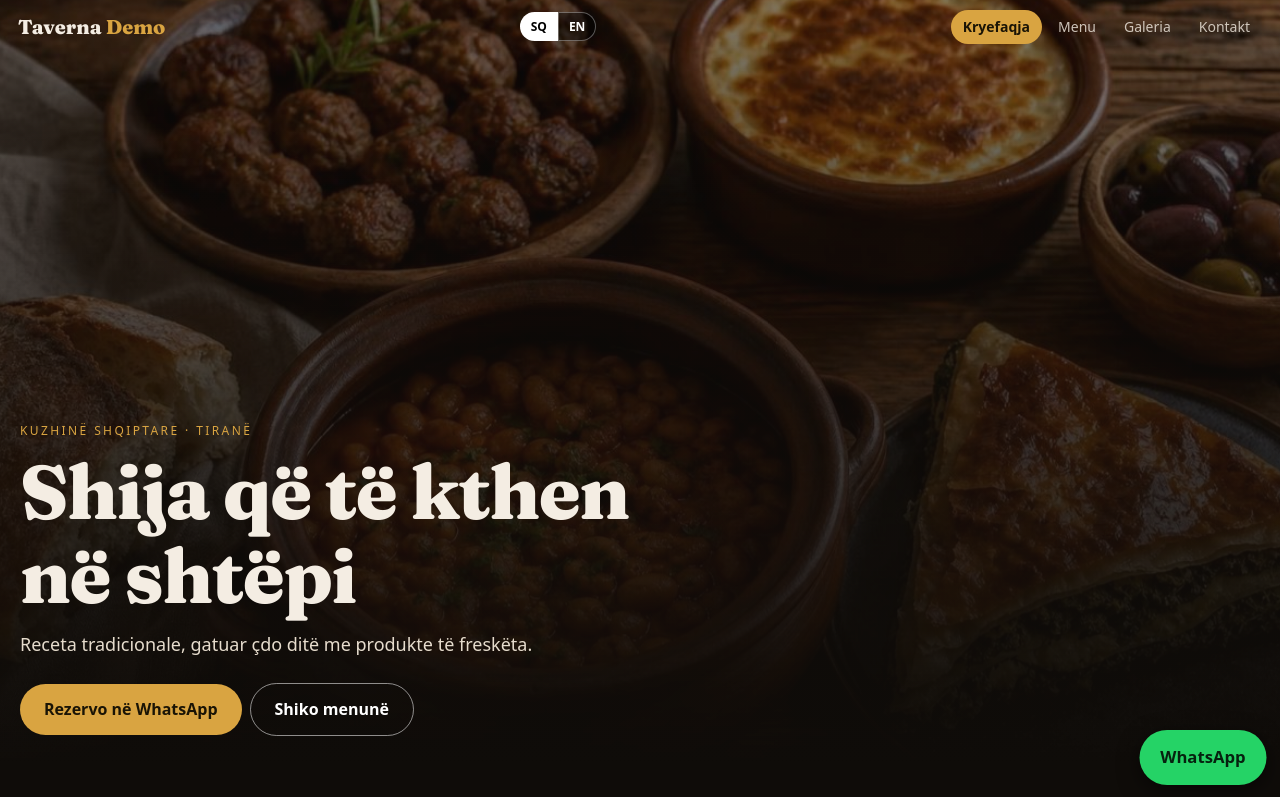
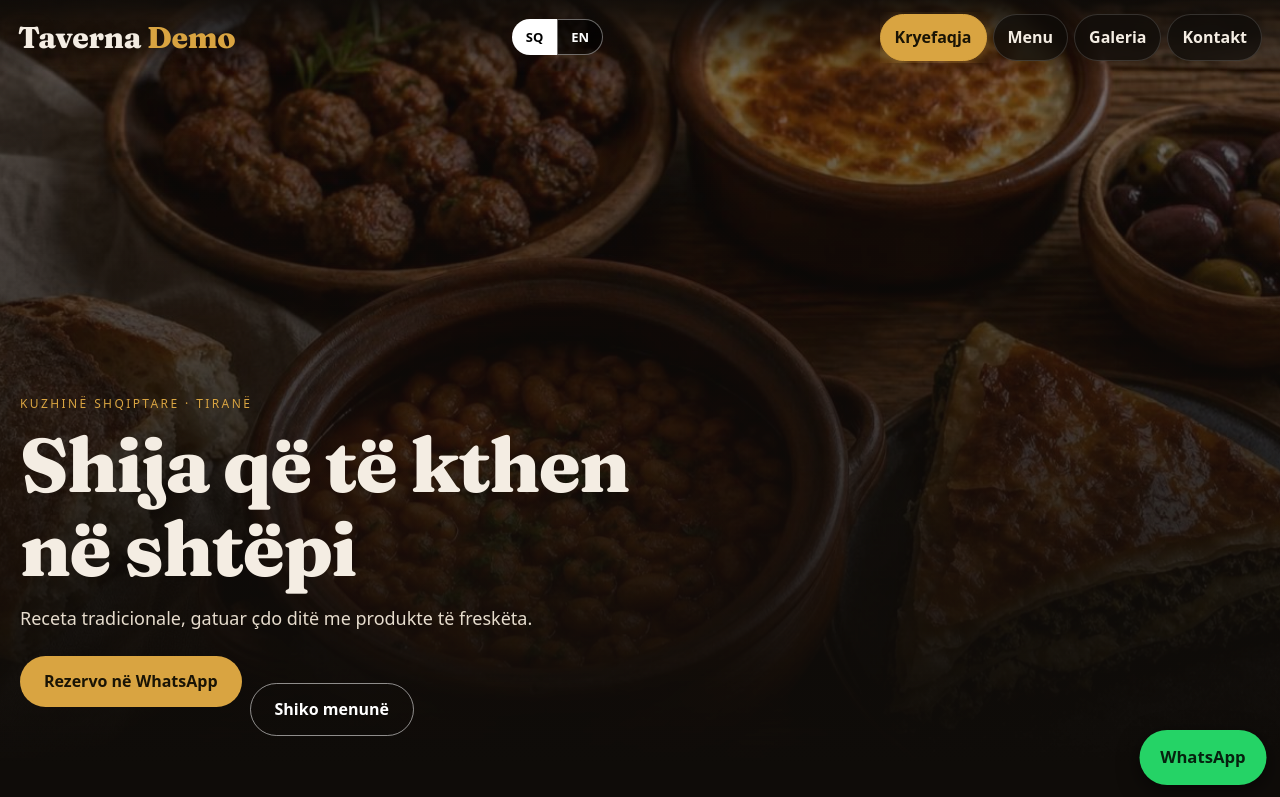
Before and after one commit to web-Tirana/web-Tirana.github.io, a plain HTML site: page index.html in a window 1280 px wide. Shown: the top 797 px of the page. Drawn offline with Linux system fonts and the light colour scheme.

Commit message:
Add files via upload

```diff
--- a/index.html
+++ b/index.html
@@ -6,16 +6,19 @@
 <style>
 :root{--bg:#0F0C09;--card:#1A1510;--ink:#F4EDE3;--mut:#B3A797;--line:#33291E;--acc:#D9A441;--red:#B8433A}
 *{box-sizing:border-box;margin:0}html{scroll-behavior:smooth}
-body{background:var(--bg);color:var(--ink);font:16px/1.55 system-ui,-apple-system,sans-serif;overflow-x:hidden}
+html{background:var(--bg)}body{position:relative;color:var(--ink);font:16px/1.55 system-ui,-apple-system,sans-serif;overflow-x:hidden}
+body:before{content:"";position:fixed;inset:-25%;z-index:-1;pointer-events:none;will-change:transform;background:radial-gradient(40% 35% at 20% 25%,#d9a44133,transparent 70%),radial-gradient(35% 30% at 80% 70%,#b8433a30,transparent 70%),radial-gradient(30% 30% at 60% 15%,#d9a44122,transparent 70%);animation:dr 24s ease-in-out infinite alternate}
+@keyframes dr{to{transform:translate3d(6%,-5%,0) scale(1.15) rotate(4deg)}}
 h1,h2,h3{font-family:Fraunces,Georgia,serif;font-weight:800;line-height:1.1}
 img{display:block;width:100%;height:100%;object-fit:cover}
-header{position:fixed;top:0;left:0;right:0;z-index:20;padding:calc(env(safe-area-inset-top,0px) + 10px) 18px 8px;transition:.35s;display:flex;flex-wrap:wrap;align-items:center;justify-content:space-between;gap:4px 12px}
+header{position:fixed;top:0;left:0;right:0;z-index:20;padding:calc(env(safe-area-inset-top,0px) + 12px) 18px 12px;background:linear-gradient(#0F0C09e6,#0F0C0900);transition:.35s;display:flex;flex-wrap:wrap;align-items:center;justify-content:space-between;gap:4px 12px}
 header.sc{background:#0F0C09ee;backdrop-filter:blur(10px);box-shadow:0 1px 0 var(--line)}
-.logo{font:800 20px Fraunces,serif;color:var(--ink);text-decoration:none}.logo b{color:var(--acc)}
-nav{display:flex;gap:4px;order:3;width:100%;overflow-x:auto;scrollbar-width:none}
-nav a{color:var(--ink);text-decoration:none;font-size:14px;padding:6px 12px;border-radius:99px;opacity:.8;white-space:nowrap}
-nav a.on{background:var(--acc);color:#1a1405;opacity:1;font-weight:700}
-.lang button{border:1px solid #fff5;background:#0007;color:#fff;font:600 12px system-ui;padding:5px 10px;cursor:pointer}
+.logo{font:800 30px Fraunces,serif;letter-spacing:-.3px;color:var(--ink);text-decoration:none;text-shadow:0 2px 14px #000b}.logo b{color:var(--acc)}
+nav{display:flex;gap:6px;order:3;width:100%;overflow-x:auto;scrollbar-width:none;padding:2px 0}
+nav a{flex:1;text-align:center;color:var(--ink);text-decoration:none;font-size:16px;font-weight:600;padding:10px 14px;border-radius:99px;background:#0F0C09b8;border:1px solid #ffffff26;backdrop-filter:blur(6px);white-space:nowrap;transition:.25s}
+nav a:hover,nav a:active{border-color:var(--acc);background:#d9a44133}
+nav a.on{background:var(--acc);color:#1a1405;border-color:var(--acc);font-weight:800;box-shadow:0 4px 16px #d9a44155}
+.lang button{border:1px solid #fff6;background:#0009;color:#fff;font:600 13px system-ui;padding:8px 13px;cursor:pointer}
 .lang button:first-child{border-radius:99px 0 0 99px}.lang button:last-child{border-radius:0 99px 99px 0}.lang .on{background:#fff;color:#000}
 .hero{position:relative;height:100svh;min-height:560px;display:flex;align-items:flex-end;overflow:hidden}
 .sl{position:absolute;inset:0;opacity:0;animation:fd 18s infinite}.sl:nth-child(2){animation-delay:6s}.sl:nth-child(3){animation-delay:12s}
@@ -30,9 +33,9 @@ nav a.on{background:var(--acc);color:#1a1405;opacity:1;font-weight:700}
 h1{font-size:clamp(40px,11vw,76px);letter-spacing:-1.5px}
 .hi p{margin:14px 0 24px;font-size:18px;color:#e6dccd}
 .btn{display:inline-block;text-decoration:none;font-weight:700;padding:13px 24px;border-radius:99px;margin:0 8px 8px 0;transition:.25s;border:0;cursor:pointer;font-size:16px}
-.b1{background:var(--acc);color:#1a1405}.b1:hover{transform:translateY(-3px);box-shadow:0 8px 24px #d9a44144}
+.b1{background:var(--acc);color:#1a1405;position:relative;overflow:hidden}.b1:after{content:"";position:absolute;top:0;left:-70%;width:45%;height:100%;background:linear-gradient(100deg,transparent,#ffffff70,transparent);transform:skewX(-20deg);animation:sh 5s infinite}@keyframes sh{0%,65%{left:-70%}100%{left:130%}}.b1:hover{transform:translateY(-3px);box-shadow:0 8px 24px #d9a44144}
 .b2{border:1px solid #fff8;color:#fff;background:none}.b2:hover{background:#fff2}
-.pg{padding:96px 20px 60px;max-width:760px;margin:0 auto}.pg.h{padding:0;max-width:none}
+.pg{padding:calc(env(safe-area-inset-top,0px) + 150px) 20px 60px;max-width:760px;margin:0 auto}.pg.h{padding:0;max-width:none}
 .sec{max-width:760px;margin:0 auto;padding:56px 20px}
 h2{font-size:clamp(30px,8vw,44px);margin-bottom:16px}
 .rv{opacity:0;transform:translateY(28px);transition:opacity .8s,transform .8s}.rv.in{opacity:1;transform:none}
@@ -52,8 +55,8 @@ form{display:grid;gap:10px;margin:14px 0 26px}form input,form select{padding:13p
 footer{text-align:center;color:var(--mut);font-size:13px;padding:30px 20px 100px}
 .wa{position:fixed;right:16px;bottom:calc(env(safe-area-inset-bottom,0px) + 16px);background:#25D366;color:#06210f;font-weight:800;text-decoration:none;padding:14px 20px;border-radius:99px;z-index:30;box-shadow:0 6px 20px #0008;animation:pl 2.6s infinite}
 @keyframes pl{50%{transform:scale(1.06)}}
-@media(min-width:700px){.two{grid-template-columns:1fr 1fr;align-items:center}.cards{grid-template-columns:repeat(3,1fr)}.gal{columns:3}nav{order:0;width:auto}}
-@media(prefers-reduced-motion:reduce){*{animation:none!important;transition:none!important}.rv{opacity:1;transform:none}.sl:first-child{opacity:1}}
+@media(min-width:700px){.pg:not(.h){padding-top:120px}.two{grid-template-columns:1fr 1fr;align-items:center}.cards{grid-template-columns:repeat(3,1fr)}.gal{columns:3}nav{order:0;width:auto}}
+@media(prefers-reduced-motion:reduce){*,*:before,*:after{animation:none!important;transition:none!important}.rv{opacity:1;transform:none}.sl:first-child{opacity:1}}
 </style></head><body>
 <header id="hd"><a class="logo" href="#home">Taverna <b>Demo</b></a><div class="lang"><button class="on" data-l="sq">SQ</button><button data-l="en">EN</button></div>
 <nav id="nv"><a href="#home" data-sq="Kryefaqja" data-en="Home">Kryefaqja</a><a href="#menu" data-sq="Menu" data-en="Menu">Menu</a><a href="#gallery" data-sq="Galeria" data-en="Gallery">Galeria</a><a href="#contact" data-sq="Kontakt" data-en="Contact">Kontakt</a></nav></header>
```
